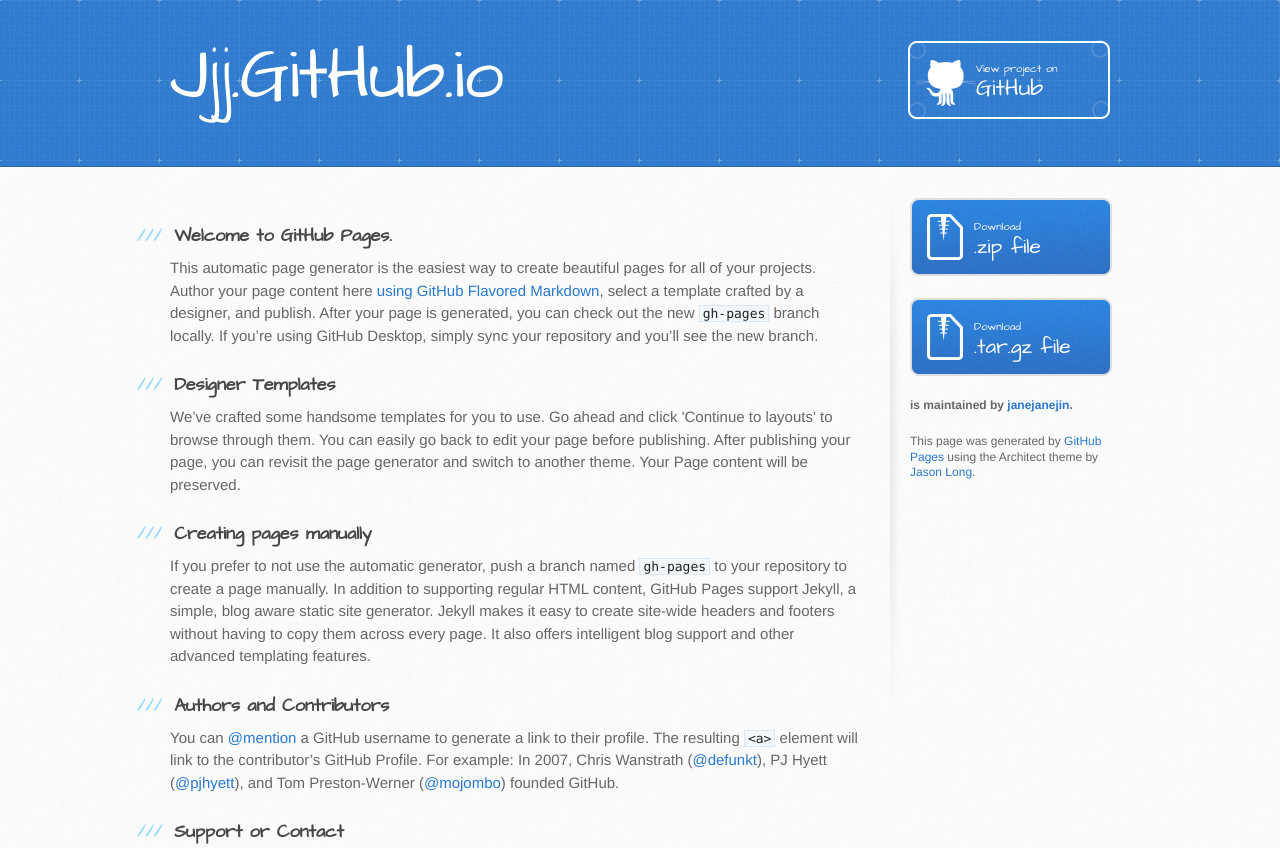
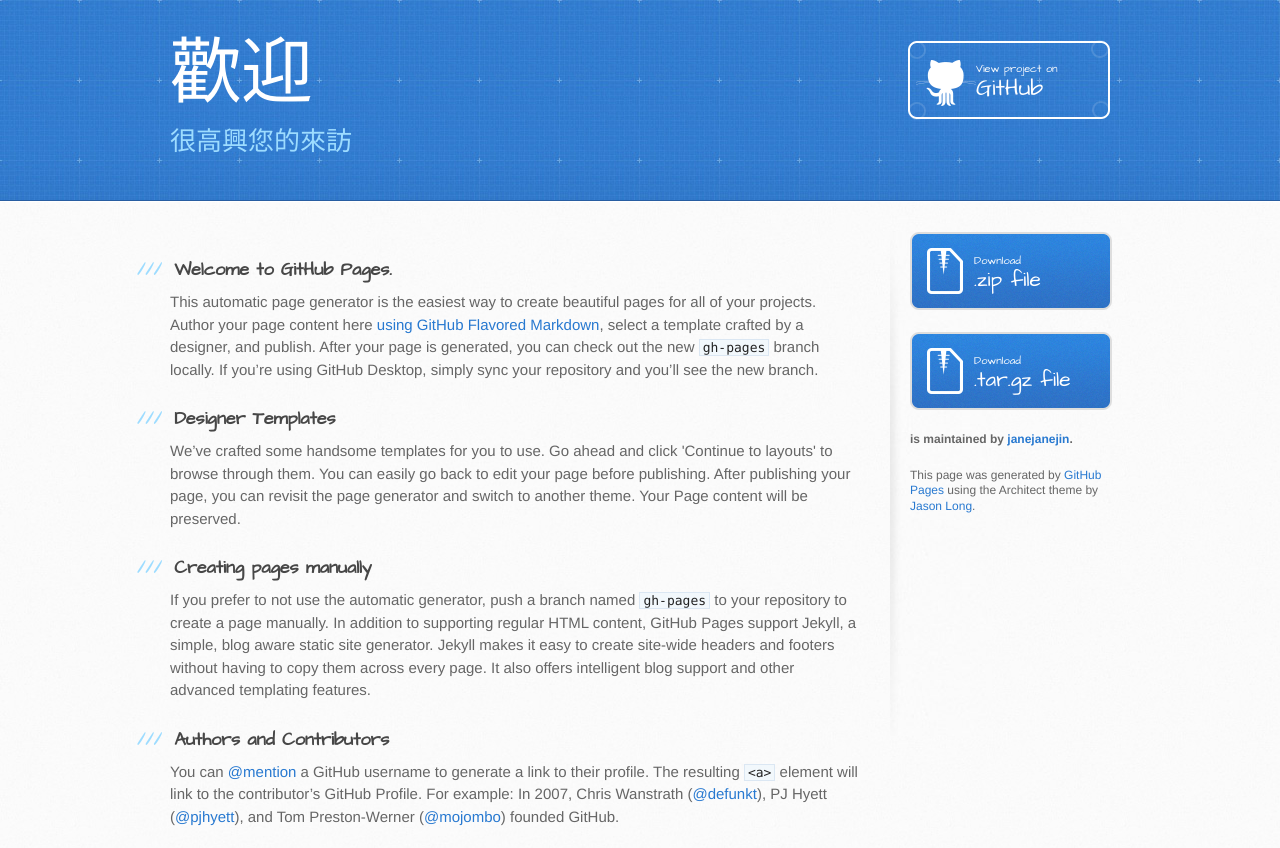
Before and after one commit to janejanejin/jjj.github.io, a plain HTML site: page index.html in a window 1280 px wide. Shown: the top 848 px of the page. Drawn offline with Linux system fonts and the light colour scheme.

Commit message:
Update index.html

```diff
--- a/index.html
+++ b/index.html
@@ -19,8 +19,8 @@
   <body>
     <header>
       <div class="inner">
-        <h1>Jjj.GitHub.io</h1>
-        <h2></h2>
+        <h1>歡迎</h1>
+        <h2>很高興您的來訪</h2>
         <a href="https://github.com/janejanejin/jjj.github.io" class="button"><small>View project on</small> GitHub</a>
       </div>
     </header>
```
